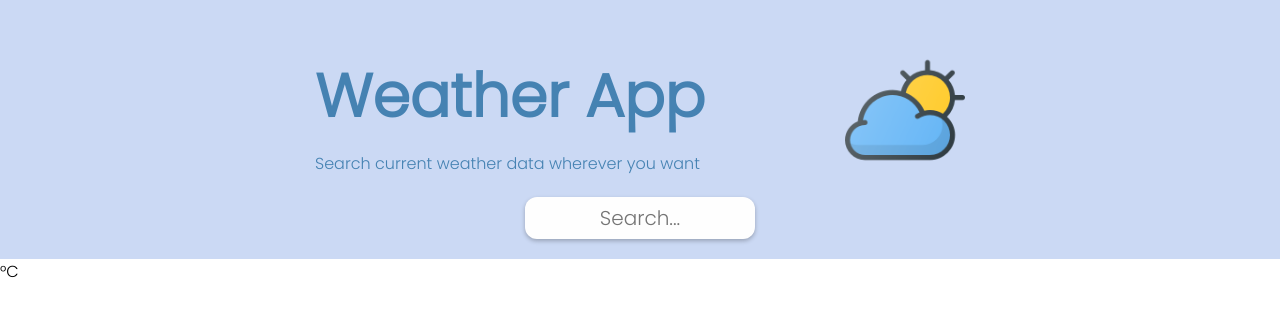
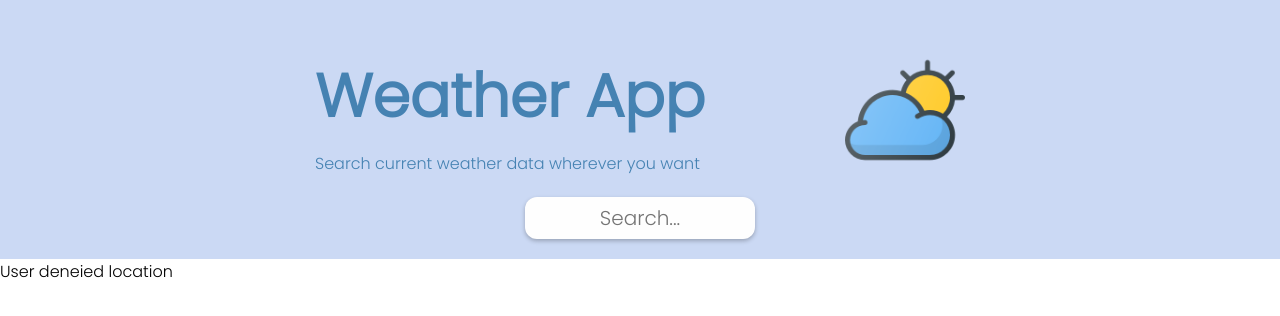
Before and after one commit to Ali-Guliyev/weather-app, a Vue app: page / in a window 1280 px wide. Shown: the top 316 px of the page. Built offline with nearby package versions, Linux system fonts and the light colour scheme; no server answers.

Commit message:
app updated

```diff
--- a/src/views/Main.vue
+++ b/src/views/Main.vue
@@ -1,6 +1,11 @@
 <template>
-  {{ weather.name }}
-  {{ weather.temp }}°C
+  <div v-if="weather.name">
+    {{ weather.name }}
+    {{ weather.temp }}°C
+  </div>
+  <div v-else>
+    User deneied location
+  </div>
 </template>
 
 <script>
@@ -22,7 +27,6 @@ export default {
           .then((res) => {
             weather.value = res.data;
             weather.value.temp = Math.round(weather.value.main.temp - 273.15);
-            console.log(weather.value);
           });
       });
     }
```
